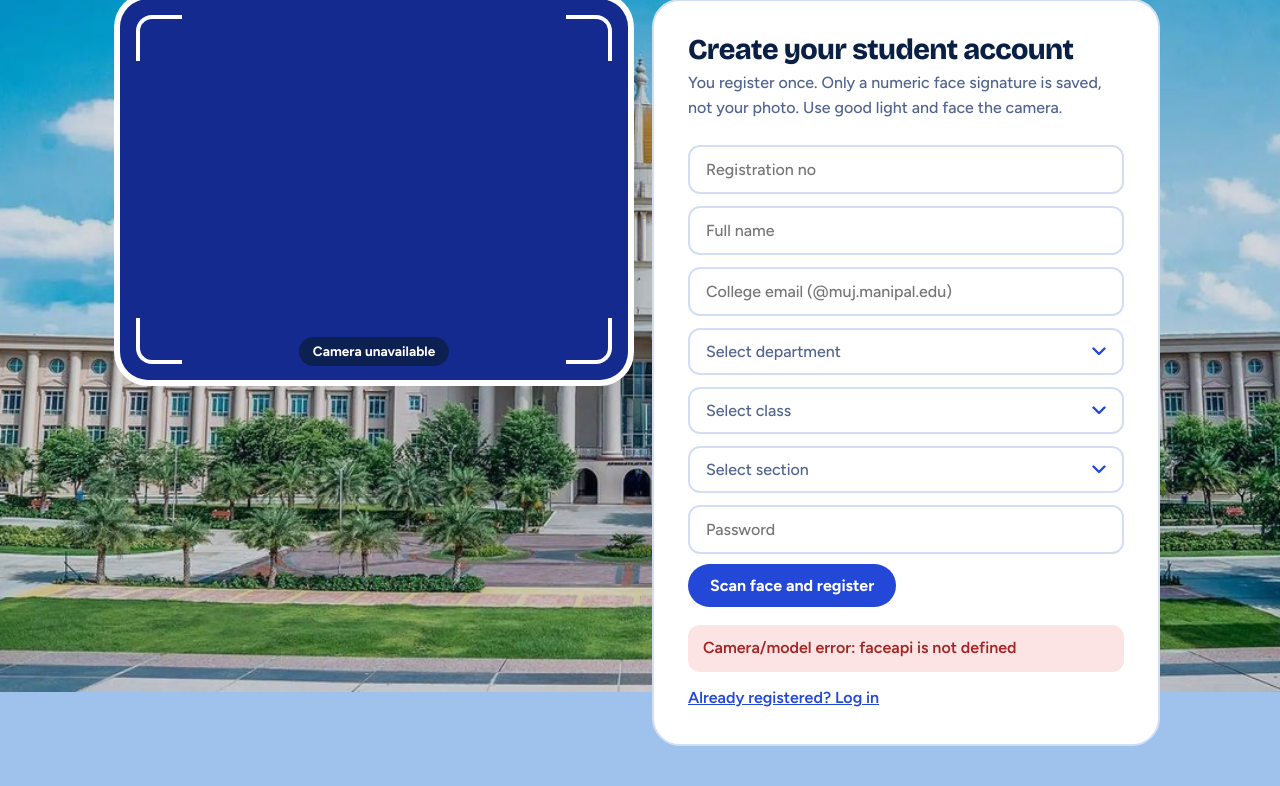
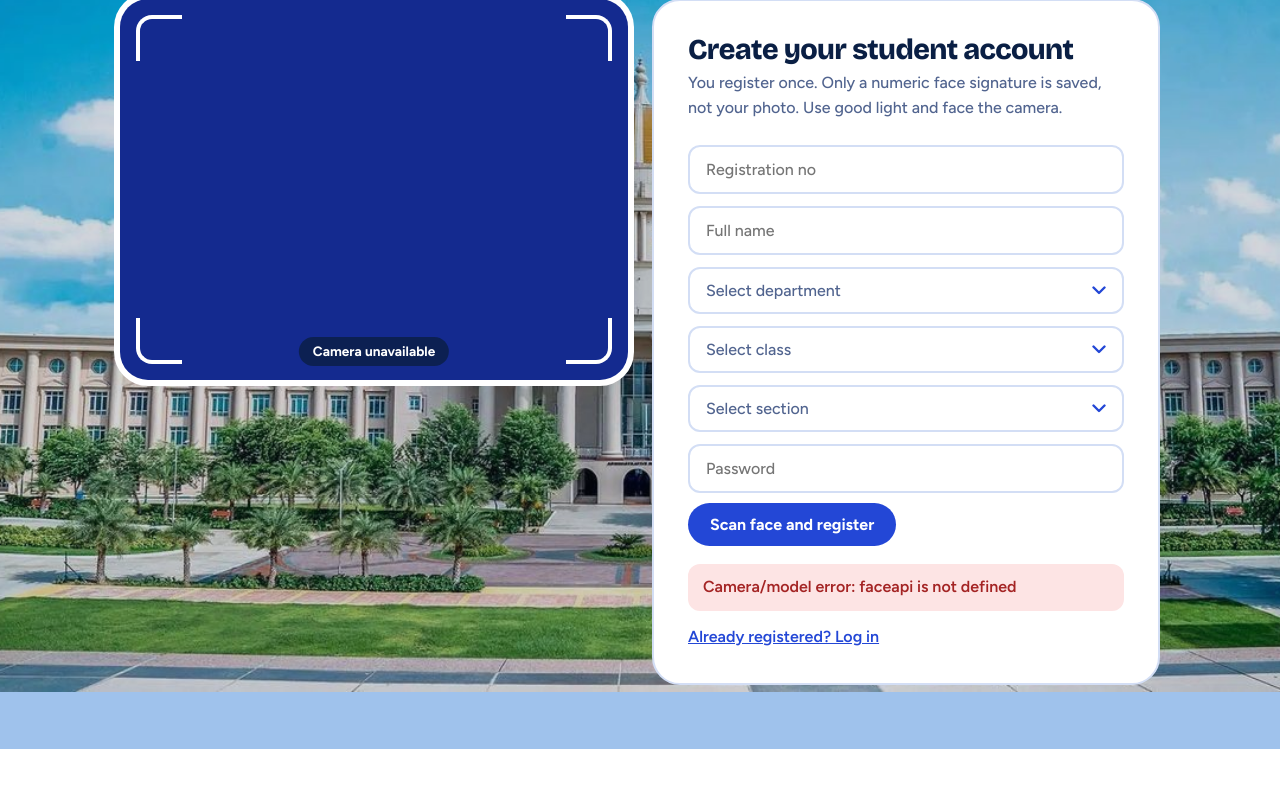
Before and after one commit to PiyushSingh8924/Tricheck, a Flask app: page /student/register in a window 1280 px wide. Shown: the part 108-894 px from the top of the page. After the commit the page ends 857 px from the top, so only its background shows below. Run offline with Flask 3, Linux system fonts and the light colour scheme; some libraries are stand-ins or nearby versions.

Commit message:
Student login by reg no, updated departments

```diff
--- a/app.py
+++ b/app.py
@@ -24,11 +24,36 @@ STUDENT_DOMAINS, TEACHER_DOMAINS = ("muj.manipal.edu",), ("muj.manipal.edu", "ja
 
 # ---------- dropdown choices (edit these lists to change what students and teachers can pick) ----------
 DEPARTMENTS = [
-    "Computer Science & Engineering", "Information Technology", "Artificial Intelligence & Data Science",
-    "Electronics & Communication Engineering", "Electrical & Electronics Engineering", "Mechanical Engineering",
-    "Civil Engineering", "Chemical Engineering", "Automobile Engineering", "Mechatronics Engineering",
-    "Architecture & Planning", "Biotechnology", "Basic Sciences", "Computer Applications (BCA / MCA)",
-    "Management (BBA / MBA)", "Commerce", "Law", "Design", "Journalism & Mass Communication", "Humanities & Social Sciences"]
+    # FoSTA - School of Computer Science and Engineering
+    "Computer Science and Engineering", "Information Technology", "Artificial Intelligence and Machine Learning",
+    "IoT and Intelligent Systems", "Computer and Communication Engineering", "Data Science and Engineering", "Computer Applications",
+    # FoSTA - School of Engineering
+    "Biotechnology and Chemical Engineering", "Civil Engineering", "Mechanical Engineering", "Mechatronics Engineering",
+    "Electrical Engineering", "Electronics and Communication Engineering",
+    # FoSTA - School of Architecture and Design
+    "Architecture", "Fashion Design", "Interior Design", "Interaction and Communication Design",
+    # FoSTA - School of Physical and Biological Sciences
+    "Biosciences", "Chemistry", "Mathematics and Statistics", "Physics",
+    # FoMCA - School of Arts / TAPMI School of Business
+    "Liberal Arts and Social Sciences", "Media Communication and Fine Arts",
+    "Management", "Business Administration", "Commerce", "Economics", "Hotel Management",
+    # FoL / FoHS
+    "Law", "Pharmaceutical Sciences", "Psychology"]
+# old dropdown values -> new ones, so students registered earlier still match their sessions
+LEGACY_DEPARTMENTS = {
+    "Computer Science & Engineering": "Computer Science and Engineering",
+    "Artificial Intelligence & Data Science": "Artificial Intelligence and Machine Learning",
+    "Electronics & Communication Engineering": "Electronics and Communication Engineering",
+    "Electrical & Electronics Engineering": "Electrical Engineering",
+    "Chemical Engineering": "Biotechnology and Chemical Engineering",
+    "Biotechnology": "Biotechnology and Chemical Engineering",
+    "Architecture & Planning": "Architecture",
+    "Computer Applications (BCA / MCA)": "Computer Applications",
+    "Management (BBA / MBA)": "Management",
+    "Journalism & Mass Communication": "Media Communication and Fine Arts",
+    "Humanities & Social Sciences": "Liberal Arts and Social Sciences",
+    "Design": "Interaction and Communication Design",
+    "Basic Sciences": "Mathematics and Statistics"}
 CLASSES = [f"Semester {i}" for i in range(1, 11)]
 SECTIONS = list("ABCDEFGHIJKL")
 
@@ -89,6 +114,8 @@ def init():
                 for s in stmts: c.execute(s)
                 for t, col, ty in NEW_COLS: c.execute(f"ALTER TABLE {t} ADD COLUMN IF NOT EXISTS {col} {ty}")
                 for q in after: c.execute(q)
+                for old, new in LEGACY_DEPARTMENTS.items():
+                    for t in ("students", "sessions"): c.execute(f"UPDATE {t} SET department=%s WHERE department=%s", (new, old))
             finally: c.execute("SELECT pg_advisory_unlock(42)")
     else:
         with sqlite3.connect(DB, timeout=15) as c:
@@ -98,6 +125,8 @@ def init():
                 if col not in [r[1] for r in c.execute(f"PRAGMA table_info({t})")]:
                     c.execute(f"ALTER TABLE {t} ADD COLUMN {col} {ty}")
             for q in after: c.execute(q)
+            for old, new in LEGACY_DEPARTMENTS.items():
+                for t in ("students", "sessions"): c.execute(f"UPDATE {t} SET department=? WHERE department=?", (new, old))
 
 def err(m, code=400): return jsonify(ok=False, error=m), code
 def dist(a, b): return math.sqrt(sum((x - y) ** 2 for x, y in zip(a, b)))
@@ -184,8 +213,8 @@ AUTH = {
         fields=[("email", "Email", "email"), ("code", "Teacher access code", "password"), ("password", "New password (6+ characters)", "password")],
         links=[("/teacher/login", "Back to login")]),
     "student_login": dict(title="Student Login", api="/api/student/login", nxt="/student/attend", done="Success",
-        blurb="Sign in with your college email. Face, Bluetooth and a word said out loud do the rest.",
-        fields=[("email", "College email (@muj.manipal.edu)", "email"), ("password", "Password", "password")],
+        blurb="Sign in with your registration no. Face, Bluetooth and a word said out loud do the rest.",
+        fields=[("reg_no", "Registration no", "text"), ("password", "Password", "password")],
         links=[("/student/forgot", "Forgot password?"), ("/student/register", "Register for the first time")]),
 }
 def auth_page(k): return render_template("auth.html", **AUTH[k])
@@ -387,17 +416,15 @@ def export(sid):
 def s_register():
     d = body(); ip = request.remote_addr
     reg, name, pw, desc, g = text(d.get("reg_no"), 30), text(d.get("name")), text(d.get("password"), 200), face_ok(d.get("descriptor")), group(d)
-    email = muj_email(d.get("email"))
     if not throttle(("s-reg", ip), 20): return err(TOO_MANY, 429)
     if not (reg and name and pw): return err("All fields and a face scan are required")
-    if not email: return err("Use your college email, ending in @muj.manipal.edu")
     if not g: return err("Choose your department, class and section")
     if desc is None: return err("Face scan was not valid - try again")
     if len(pw) < 4: return err("Password must be at least 4 characters")
-    if db().execute("SELECT 1 AS x FROM students WHERE reg_no=? OR email=?", (reg, email)).fetchone(): return err("Already registered. Log in with your college email.")
+    if db().execute("SELECT 1 AS x FROM students WHERE reg_no=?", (reg,)).fetchone(): return err("Already registered. Log in with your registration no.")
     try:
-        db().execute("INSERT INTO students(reg_no,name,pw,descriptor,department,class_name,section,email,email_verified) VALUES(?,?,?,?,?,?,?,?,1)",
-                     (reg, name, gen(pw), json.dumps(desc), *g, email))
+        db().execute("INSERT INTO students(reg_no,name,pw,descriptor,department,class_name,section) VALUES(?,?,?,?,?,?,?)",
+                     (reg, name, gen(pw), json.dumps(desc), *g))
         db().commit()
     except INTEGRITY:
         return err("Already registered (one-time registration)")
@@ -405,11 +432,11 @@ def s_register():
 
 @app.post("/api/student/login")
 def s_login():
-    d = body(); email = muj_email(d.get("email"))
-    if not email: return err("Use your college email, ending in @muj.manipal.edu", 401)
-    if not (throttle(("s-login", request.remote_addr, email), 10) and throttle(("s-login-ip", request.remote_addr), 60)): return err(TOO_MANY, 429)
-    s = db().execute("SELECT * FROM students WHERE email=?", (email,)).fetchone()
-    if not s or not chk(s["pw"], text(d.get("password"), 200)): return err("Wrong email or password", 401)
+    d = body(); reg = text(d.get("reg_no"), 30)
+    if not reg: return err("Enter your registration no", 401)
+    if not (throttle(("s-login", request.remote_addr, reg.lower()), 10) and throttle(("s-login-ip", request.remote_addr), 60)): return err(TOO_MANY, 429)
+    s = db().execute("SELECT * FROM students WHERE reg_no=?", (reg,)).fetchone()
+    if not s or not chk(s["pw"], text(d.get("password"), 200)): return err("Wrong registration no or password", 401)
     session.clear(); session.permanent = True; session.update(reg_no=s["reg_no"], name=s["name"])
     return jsonify(ok=True)
 
--- a/static/app.js
+++ b/static/app.js
@@ -53,7 +53,7 @@ async function scanning(fn) {
 }
 const registerStudent = () => scanning(async () => {
   const pick = id => $(id).value;
-  const r = await post("/api/student/register", {reg_no: pick("reg_no"), name: pick("name"), email: pick("email"), department: pick("department"),
+  const r = await post("/api/student/register", {reg_no: pick("reg_no"), name: pick("name"), department: pick("department"),
     class_name: pick("class_name"), section: pick("section"), password: pick("password"), descriptor: await face()});
   if (r.ok) { say("Registered! Redirecting to login...", true); setTimeout(() => location = "/student/login", 1200); } else say(r.error, false);
 });
--- a/templates/home.html
+++ b/templates/home.html
@@ -3,7 +3,7 @@
 <h1>Attendance that only counts when you're in the room.</h1>
 <p class="lead">Your face, your teacher's Bluetooth, and a word said out loud in class. Three quick checks, about ten seconds.</p></section>
 <section class="roles">
-<article class="role student"><h2>I'm a student</h2><p>Register once with your college email, then mark attendance in every class.</p>
+<article class="role student"><h2>I'm a student</h2><p>Register once with your registration no, then mark attendance in every class.</p>
 <a class="btn" href="/student/login">Mark attendance</a><a class="btn ghost" href="/student/register">Register for the first time</a></article>
 <article class="role teacher"><h2>I'm a teacher</h2><p>Start a session, say the word, and watch students check in live.</p>
 <a class="btn" href="/teacher/login">Log in</a><a class="btn ghost" href="/teacher/register">Create an account</a></article>
--- a/templates/student_register.html
+++ b/templates/student_register.html
@@ -5,7 +5,6 @@
 <div class="panel"><div id="step1"><h2>Create your student account</h2>
 <p class="sub">You register once. Only a numeric face signature is saved, not your photo. Use good light and face the camera.</p>
 <input id="reg_no" placeholder="Registration no" autocomplete="username"><input id="name" placeholder="Full name" autocomplete="name">
-<input id="email" type="email" placeholder="College email (@muj.manipal.edu)" autocomplete="email" inputmode="email" autocapitalize="none">
 {{ picker() }}
 <input id="password" type="password" placeholder="Password" autocomplete="new-password">
 <button id="go" onclick="registerStudent()">Scan face and register</button></div>
```
Also changed, not shown: tests/test_app.py (+13 -13 lines).
